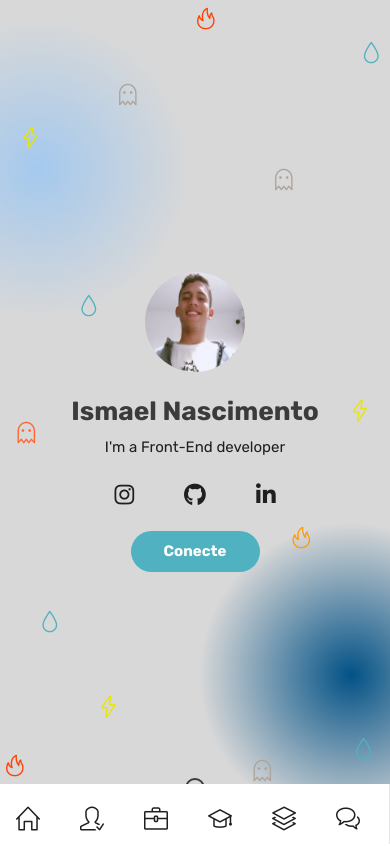
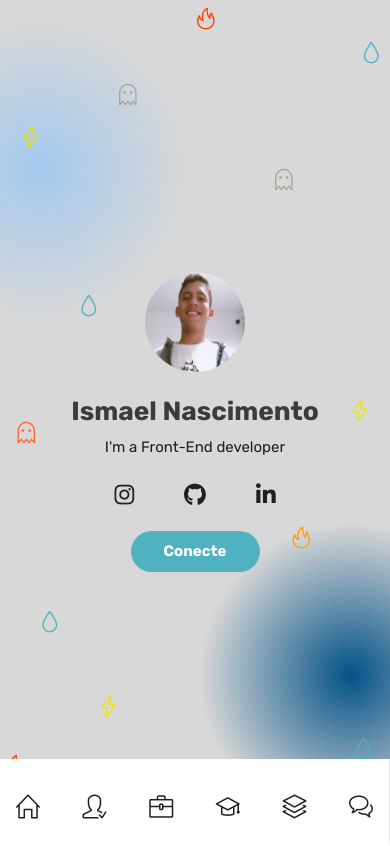
Before and after one commit to ismaelvieira12/Portifolio, a React (Vite) app: page / in a window 390 px wide. Shown: the top 846 px of the page. Built offline with nearby package versions, Linux system fonts and the light colour scheme; a web font is replaced by a local one.

Commit message:
Fazendo os retoques finais no layout

```diff
--- a/src/components/sadbar/Sadbar.jsx
+++ b/src/components/sadbar/Sadbar.jsx
@@ -2,6 +2,10 @@ import React from 'react';
 import "../sadbar/sadbar.css";
 import Logo from "../../assets/favicon_io/logo.png"
 const Sadbar = () => {
+  const larguraTela = window.innerWidth
+  const alturaTela = window.innerHeight
+  console.log(alturaTela);
+  console.log(larguraTela);
   return (
     <aside className='aside'>
       <a href="#home" className="nav_logo">
--- a/src/components/sadbar/sadbar.css
+++ b/src/components/sadbar/sadbar.css
@@ -55,11 +55,16 @@ aside{
             display: none;
         }
 
+        & .nav{
+            width: 100%;
+        }
+
         & .nav_list {
             flex-direction: row;
             justify-content: space-between;
             column-gap: 2.5rem;
             width: 100%;
+            padding: 0.9rem 0;
         }
 
         & .copyright {
```
